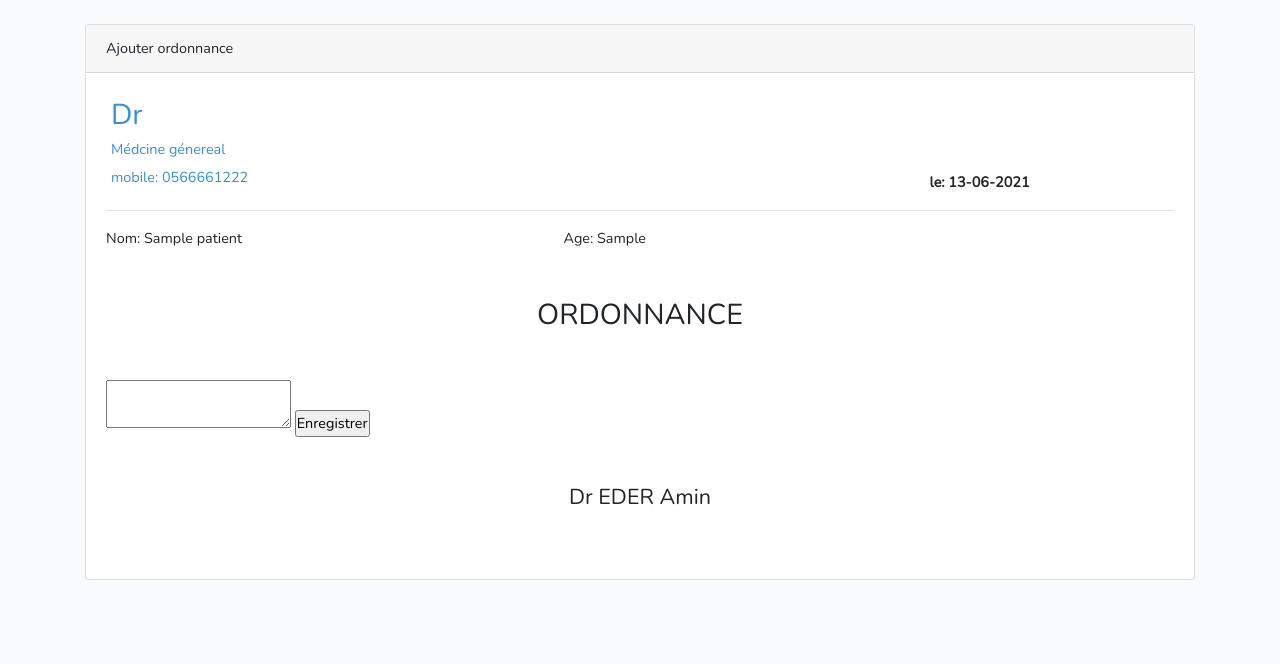
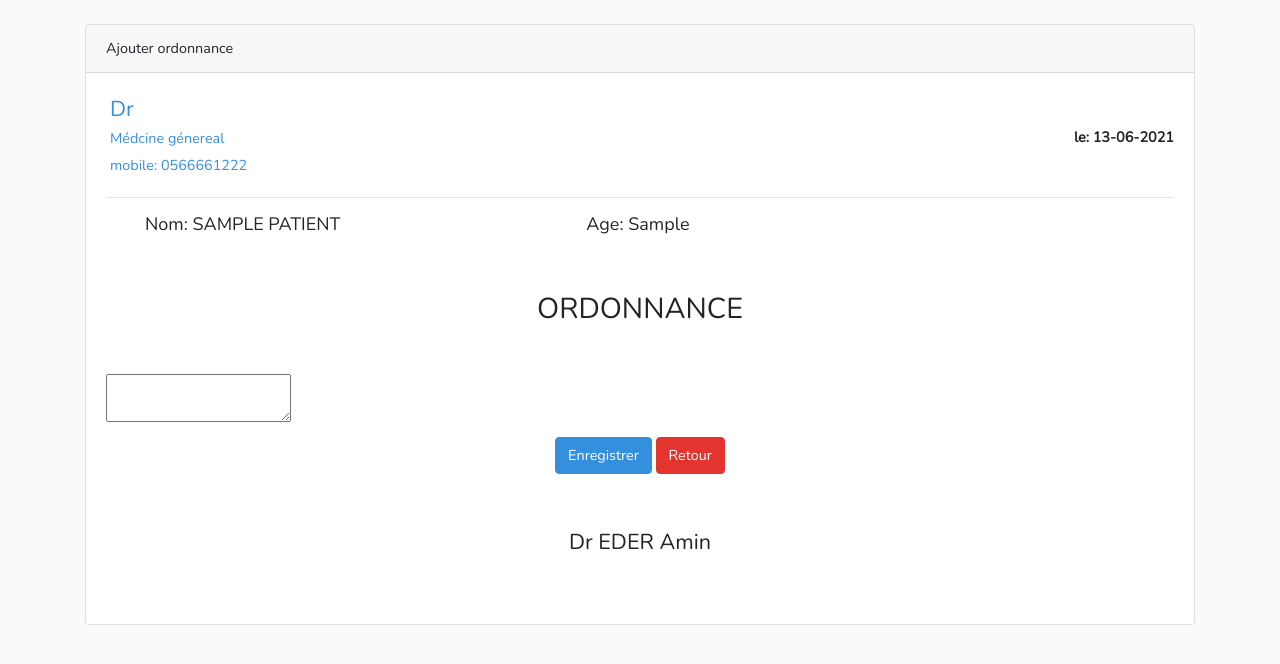
Before and after one commit to yousefrachidi/Cabinet, a Laravel app: a page that uses resources/views/admin/ordonnance.blade.php in a window 1280 px wide. Shown: the top 664 px of the page. Run offline with Laravel 8, Linux system fonts and the light colour scheme; tables that the repository leaves empty hold one stand-in row (values such as "Sample post"); data that the repository does not hold is empty; style sheets or scripts are compiled from the project's sources; some libraries are stand-ins or nearby versions.

Commit message:
some features are fixed

```diff
--- a/app/Http/Controllers/MedicamentController.php
+++ b/app/Http/Controllers/MedicamentController.php
@@ -31,7 +31,7 @@ class MedicamentController extends Controller
         $medicament->save();
 
         return redirect()->back()->with([
-            'message_success' => $request->nom .' est ajouté à la liste des médicaments'
+            'message_success' =>'<b>'. $request->nom .'</b> est ajouté à la liste des médicaments'
         ]);
     }
 }
--- a/app/Http/Controllers/ReceptionController.php
+++ b/app/Http/Controllers/ReceptionController.php
@@ -33,7 +33,7 @@ class ReceptionController extends Controller
         $reception->save();
 
         return redirect()->back()->with([
-            'message_success' => 'un compte d\'accueil pour '. $request->nom .' a été créé'
+            'message_success' => 'un compte d\'accueil pour <b>'. $request->nom .'</b> a été créé'
         ]);
     }
 
--- a/resources/sass/ordonnance.scss
+++ b/resources/sass/ordonnance.scss
@@ -1,4 +1,3 @@
-.info-per p,
-.info-per h2 {
-    margin: 5px;
+.info-per div{
+    margin: 4px;
 }
--- a/resources/views/admin/medicament.blade.php
+++ b/resources/views/admin/medicament.blade.php
@@ -1,5 +1,4 @@
 @extends('admin.layouts.master')
-
 
 @section('content')
 <div class="content">
@@ -8,10 +7,9 @@
             <h1>Ajouter médicament</h1>
         </center>
 
-
         @if (session('message_success'))
         <div class="alert alert-success" role="alert">
-            {{ session('message_success') }}
+            {!! session('message_success') !!}
         </div>
         @endif
 
--- a/resources/views/admin/ordonnance.blade.php
+++ b/resources/views/admin/ordonnance.blade.php
@@ -9,22 +9,22 @@
                 <div class="card-header">Ajouter ordonnance</div>
                 <div class="card-body">
                     <div class="row">
-                        <div class="col-8 col-sm-9 info-per">
-                            <h2 class="text-primary">Dr
+                        <div class="col-8 info-per">
+                            <div class="text-primary h4">Dr
                                 <span class="text-uppercase">{{session('admin')->nom}}</span>
                                 <span class="text-capitalize">{{session('admin')->prenom}}</span>
-                            </h2>
-                            <p class="text-primary">Médcine génereal</p>
-                            <p class="text-primary">mobile: 0566661222</p>
-                            <p class="text-primary">{{session('admin')->email}}</p>
+                            </div>
+                            <div class="text-primary">Médcine génereal</div>
+                            <div class="text-primary">mobile: 0566661222</div>
+                            <div class="text-primary">{{session('admin')->email}}</div>
                         </div>
-                        <div class="col-4 col-sm-3 mt-auto font-weight-bold">le: {{date('d-m-Y')}}</div>
+                        <div class="col-4 my-auto font-weight-bold text-right">le: {{date('d-m-Y')}}</div>
                     </div>
                     <hr>
 
-                    <div class="row">
-                        <div class="col-5 col-md-pull-5">Nom: {{$patient->nom}}</div>
-                        <div class="col-4 col-md-push-7">Age: {{$patient->age}}</div>
+                    <div class="row ml-4">
+                        <div class="col-5 col-md-pull-5 h5">Nom: <span class="text-uppercase">{{$patient->nom}}<span></div>
+                        <div class="col-4 col-md-push-7 h5">Age: {{$patient->age}}</div>
                     </div>
 
                     <h2 class="text-center m-5">ORDONNANCE</h2>
@@ -37,7 +37,11 @@
                                 <input type="hidden" name="age" value="{{$patient->age}}">
                                 <input type="hidden" name="nom_patient" value="{{$patient->nom}}">
                                 <textarea id="ordonnance-input" name="description"></textarea>
-                                <input type="submit" value="Enregistrer">
+
+                                <div class="text-center m-2">
+                                    <input class="btn btn-primary"  type="submit" value="Enregistrer">
+                                    <a class="btn btn-danger" href="/patient"> Retour </a>
+                                </div>
                             </form>
                         </div>
                     </div>
--- a/resources/views/admin/reception.blade.php
+++ b/resources/views/admin/reception.blade.php
@@ -11,7 +11,7 @@
 
         @if (session('message_success'))
         <div class="alert alert-success" role="alert">
-            {{ session('message_success') }}
+            {!! session('message_success') !!}
         </div>
         @endif
 
```
Also changed, not shown: resources/views/admin/edit.blade.php (+4 -4 lines), public/css/app.css.
